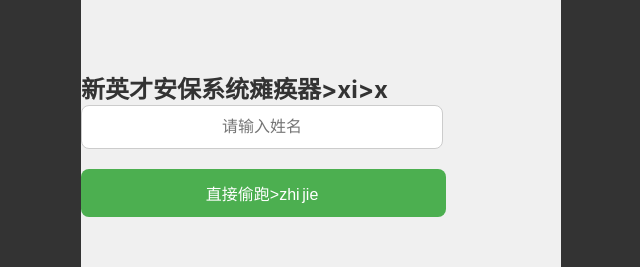
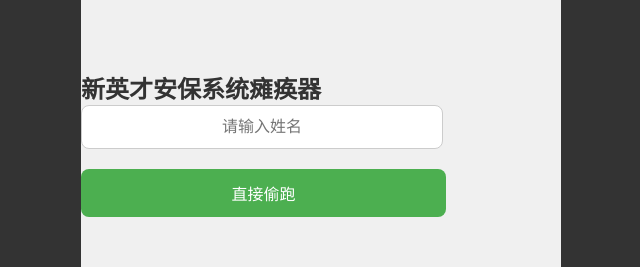
Before and after one commit to liujinning080111-sketch/604nb666, a plain HTML site: page index.html in a window 1280 px wide. Shown: the part 251-518 px from the top of the page, without its empty margins (319-959 px from the left). Drawn offline with Linux system fonts and the light colour scheme.

Commit message:
Update index.html

```diff
--- a/index.html
+++ b/index.html
@@ -168,9 +168,9 @@
         <input type="text" id="fixed-header" readonly>
 
         <div id="page-start" class="page active">
-            <h2 style="color:#333; margin-bottom:30px;">新英才安保系统瘫痪器>xi>x
+            <h2 style="color:#333; margin-bottom:30px;">新英才安保系统瘫痪器
             <input type="text" id="initial-name" placeholder="请输入姓名">
-            <button id="btn-begin">直接偷跑>zhi jie
+            <button id="btn-begin">直接偷跑
         </div>
 
         <div id="page-form" class="page">
```
